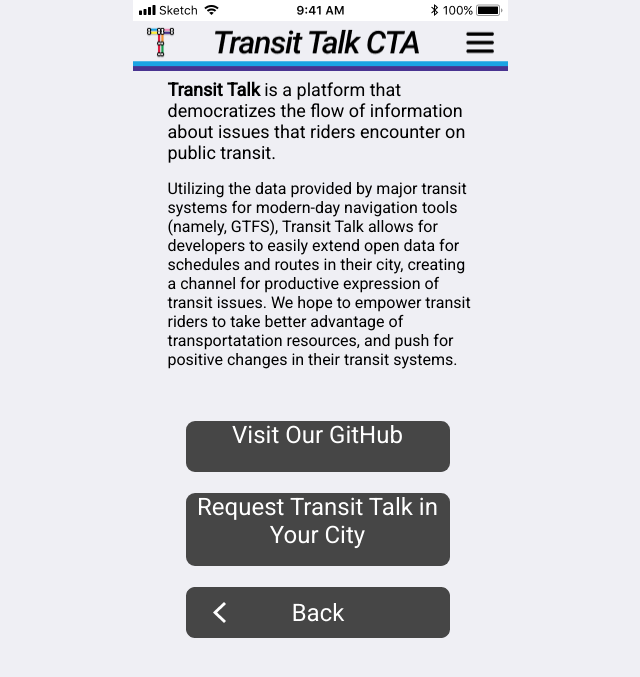
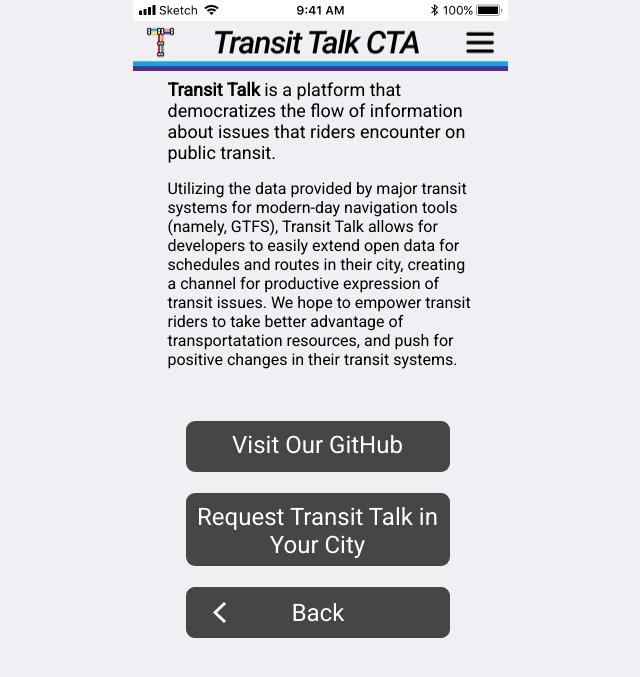
Before and after one commit to andreanthony/andreanthony.github.io, a Jekyll site: the page aboutus.html, which Jekyll copies as it is, in a window 1280 px wide. Shown: the top 677 px of the page, without its empty margins (320-960 px from the left). Built offline with Jekyll 4.4.1, drawn with Linux system fonts in a browser that asks for light colours.

Commit message:
Update aboutus.html

```diff
--- a/aboutus.html
+++ b/aboutus.html
@@ -15,10 +15,10 @@
 ">
  <div id="bar" style="line-height: 20px;"><img src="/Black.png" alt="bar"></div>
  <div id="header"><img style="height: 50px; width: 375px;" src="/header.png" alt="header" /></div>
-  <div id="transittalkabout"><b>Transit Talk</b> is a platform that democratizes the flow of information about issues that riders encounter on public transit.
+ <div id="transittalkabout"><b>Transit Talk</b> is a platform that democratizes the flow of information about issues that riders encounter on public transit.
   <p style="font-size: 16px;">Utilizing the data provided by major transit systems for modern-day navigation tools (namely, GTFS), Transit Talk allows for developers to easily extend open data for schedules and routes in their city, creating a channel for productive expression of transit issues. We hope to empower transit riders to take better advantage of transportatation resources, and push for positive changes in their transit systems.</p></div>
- <div id="github">Visit Our GitHub</div>
- <div id="request">Request Transit Talk in Your City</div>
+ <div id="github"><p style="margin: 10px;">Visit Our GitHub</p></div>
+  <div id="request"><p style="margin: 10px;">Request Transit Talk in Your City</p></div>
  <div id="backbutton"><img src="/backButton.png" alt="backbutton"/></div>
 </body>
 </html>
```
